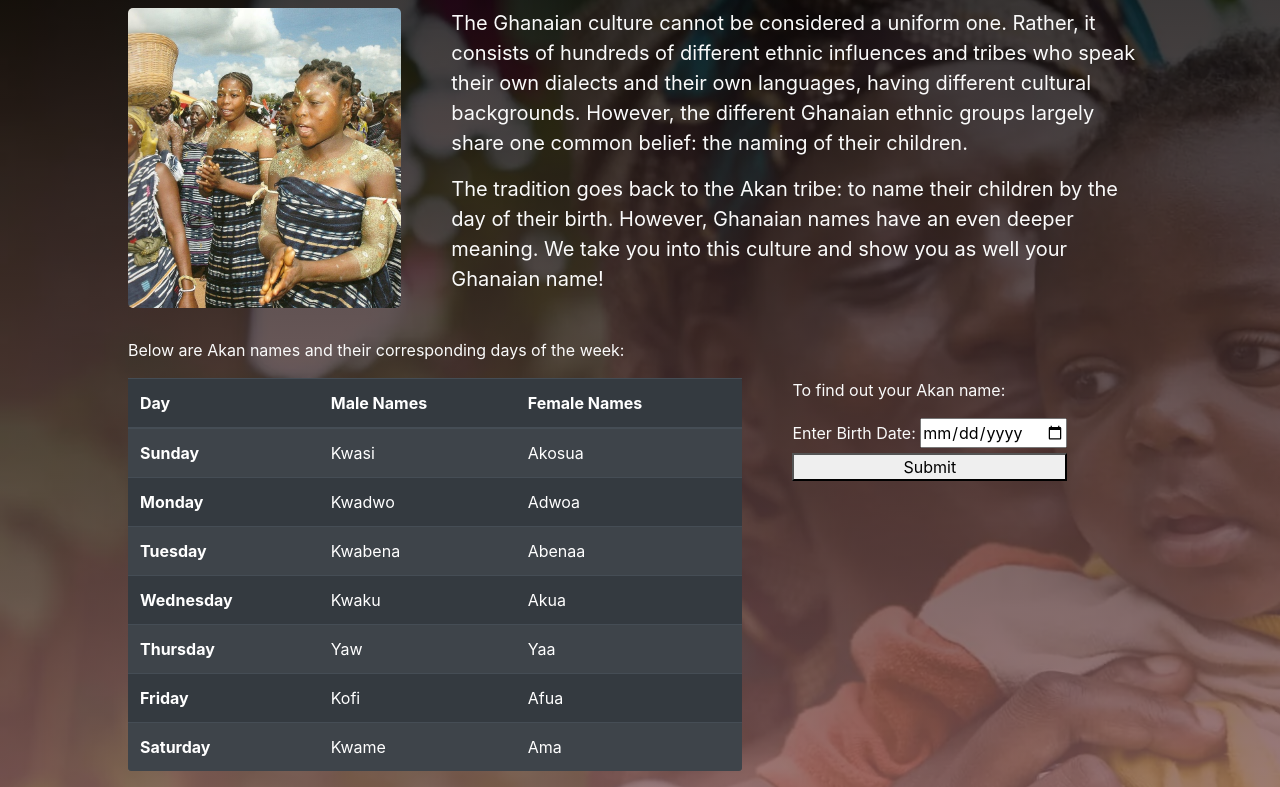
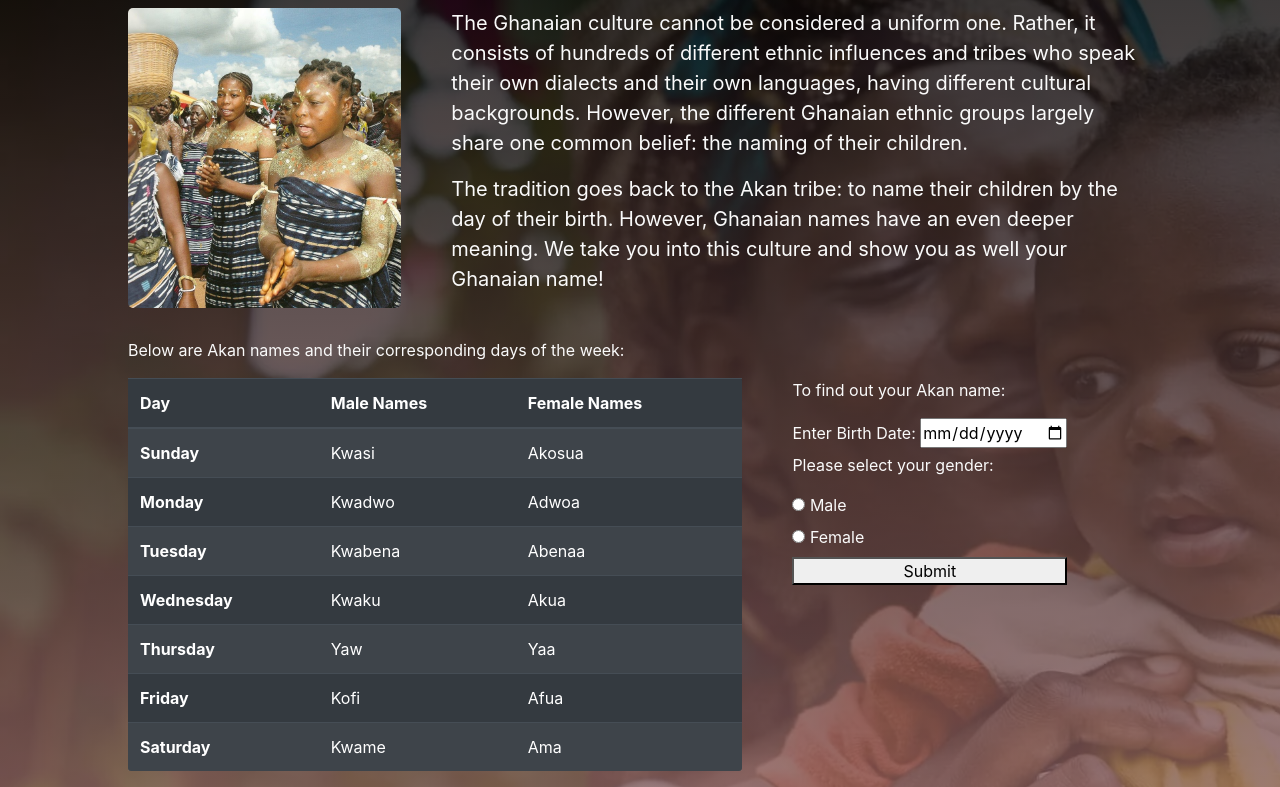
Before and after one commit to Kadas36/Birthday-Calculator-, a plain HTML site: page index.html in a window 1280 px wide. Shown: the part 80-867 px from the top of the page. Drawn offline with Linux system fonts and the light colour scheme.

Commit message:
Add radio inputs

```diff
--- a/index.html
+++ b/index.html
@@ -77,6 +77,11 @@
 			<div>
 				<label for="date">Enter Birth Date:</label>
 				<input type="date" name="Birth Date" id="birthDate">
+				<p>Please select your gender:</p>
+				<input type="radio" id="male" name="gender" value="male">
+				<label for="male">Male</label><br>
+				<input type="radio" id="female" name="gender" value="female">
+				<label for="female">Female</label><br>
 			</div>
 			<button type="submit">Submit</button>
 		</form>
```
